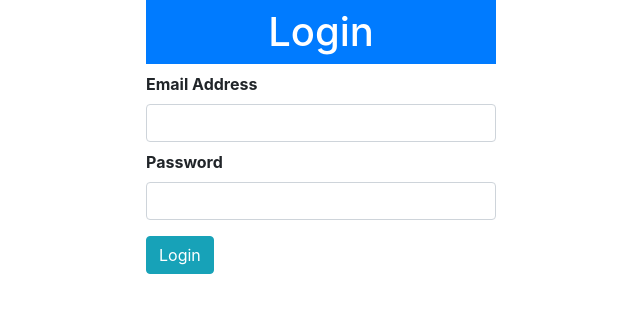
After one commit to Damir-collab/myshop, a Flask app: page /login in a window 1280 px wide. The commit adds this page. Shown: the top 313 px of the page, without its empty margins (319-959 px from the left). Run offline with Flask 2, Linux system fonts and the light colour scheme; some libraries are stand-ins or nearby versions.

Commit message:
#5 работа над авторизацией(HTML)

```diff
--- a/shop/admin/forms.py
+++ b/shop/admin/forms.py
@@ -10,3 +10,7 @@ class RegistrationForm(Form):
     ])
     confirm = PasswordField('Repeat Password')
     accept_tos = BooleanField('I accept the TOS', [validators.DataRequired()])
+
+class LoginForm(Form):
+    password = password = PasswordField('   Password', [validators.DataRequired()])
+    email = StringField('Email Address', [validators.Length(min=6, max=35), validators.Email()])
--- a/shop/admin/routes.py
+++ b/shop/admin/routes.py
@@ -1,25 +1,40 @@
 from flask import render_template, session, request, redirect, url_for, flash
 
 from shop import app, db, bcrypt
-from .forms import RegistrationForm
+from .forms import RegistrationForm, LoginForm
 from .models import User
+#from shop.product.models import Addproduct, Brand, Category
 import os
 
-@app.route('/')
-def home():
-    return render_template('admin/index.html', title="Admin Page")
-
+@app.route('/admin')
+def admin():
+    return render_template('admin/index.html', title="Admin page")
 @app.route('/register', methods=['GET', 'POST'])
 def register():
     form = RegistrationForm(request.form)
     if request.method == 'POST' and form.validate():
         hash_password = bcrypt.generate_password_hash(form.password.data)
 
-        user = User(name=form.name.data,username=form.username.data, email=form.email.data,
+        user = User(name=form.name.data,
+                    username=form.username.data,
+                    email=form.email.data,
                     password=hash_password)
         db.session.add(user)
         db.session.commit()
-        flash(f' {form.name.data} Thanks for registering','success')
+        #flash(f' {form.name.data} Thanks for registering','success')
         db.session.commit()
-        return redirect(url_for('home'))
+        return redirect(url_for('login'))
     return render_template('admin/register.html', form=form, title="Registration page")
+
+@app.route('/login', methods=['GET','POST'])
+def login():
+    form = LoginForm(request.form)
+    if request.method == "POST" and form.validate():
+        user = User.query .filter_by(email=form.email.data).first()
+        if user and bcrypt.check_password_hash(user.password, form.password.data):
+            session['email']= form.email.data
+            flash(f'Добро пожаловать сюда {form.email.data}', 'success')
+            return redirect(request.args.get('next') or url_for('admin'))
+        else:
+            flash('Неправильный пароль', 'danger')
+    return render_template('admin/login.html', form= form , title="Login Page")
--- /dev/null
+++ b/shop/templates/_messages.html
@@ -0,0 +1,9 @@
+{% with messages = get_flashed_messages(with_categories=true) %}
+  {% if messages %}
+    <ul class=flashes>
+    {% for category, message in messages %}
+      <li class="alert alert-{{ category }}">{{ message }}</li>
+    {% endfor %}
+    </ul>
+  {% endif %}
+{% endwith %}
--- /dev/null
+++ b/shop/templates/admin/login.html
@@ -0,0 +1,27 @@
+{% extends "layout.html" %}
+
+{% block content %}
+
+    <div class="container">
+         {% from "_formhelpers.html" import render_field %}
+        <div class="row">
+            <div class="col-md-4"></div>
+            <div class="col-md-4">
+
+            <div class="text-center h1 text-white bg-primary p-2">Login</div>
+
+
+                <form method="post" enctype="multipart/form-data">
+                    <div>
+                        {{ render_field(form.email, class="form-control") }}
+                        {{ render_field(form.password, class="form-control") }}
+                        {% include '_messages.html' %}
+                    </div>
+                    <p><input type=submit value="Login" class="btn btn-info mt-2"></p>
+                </form>
+            </div>
+            <div class="col-md-4"></div>
+        </div>
+    </div>
+
+{% endblock content %}
--- a/shop/templates/admin/register.html
+++ b/shop/templates/admin/register.html
@@ -2,8 +2,9 @@
 {%extends 'layout.html'%}
 {% block content %}
 
-<div class="text-center h1  text-danger">Register</div>
+<div class="text-center h1 text-white bg-primary p-2">Register</div>
 <div class="container">
+    {% include '_messages.html'%}
         {% from "_formhelpers.html" import render_field %}
         <form method="post" enctype="multipart/form-data">
           <div>
@@ -15,7 +16,6 @@
             {{ render_field(form.accept_tos,class="form-control") }}
               <input type="file" name="photo">
           </div>
-
           <p><input type=submit value="Register" class="btn - btn-info mt-2"></p>
         </form>
 </div>
```
Also changed, not shown: shop/templates/admin/index.html (+1 -9 lines), shop/myshop.db. Lines whose indentation alone changed are shown as unchanged.
